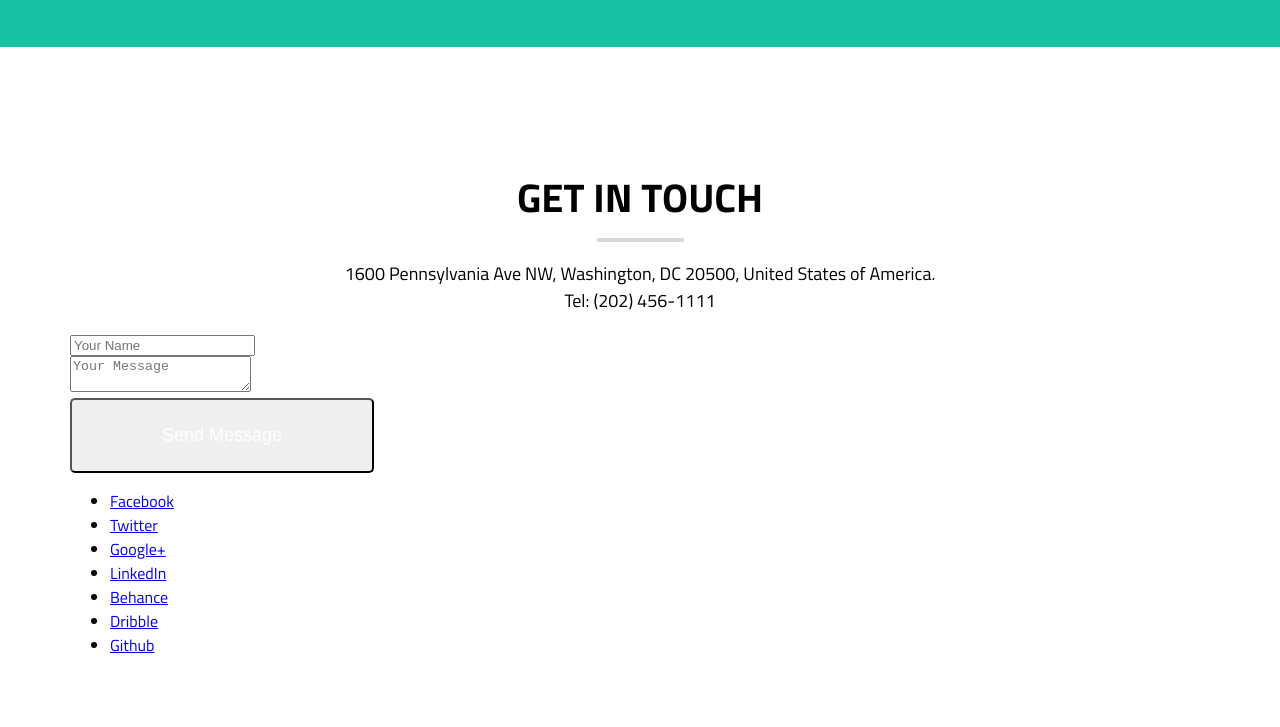
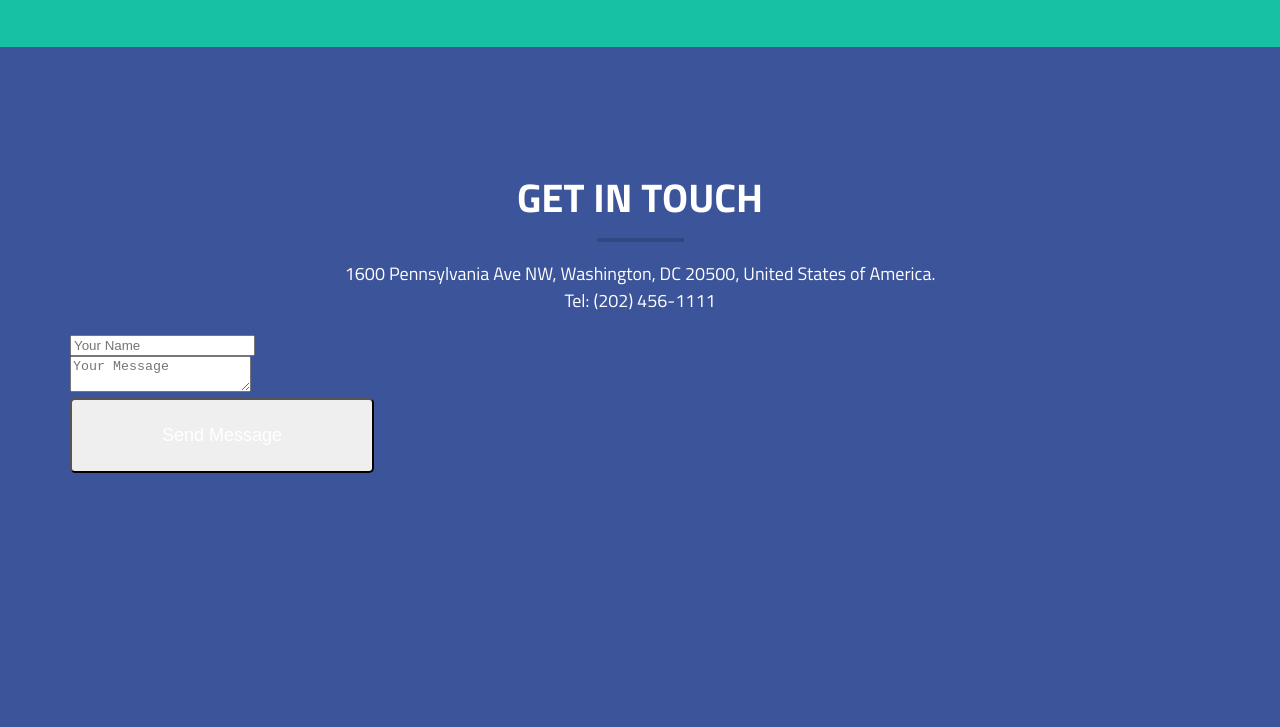
Before and after one commit to JCFlorin/responsiveweb, a plain HTML site: page Cuda.html in a window 1280 px wide. Shown: the part 1293-2020 px from the top of the page. Before the commit the page ends 1966 px from the top, so only its background shows below. Drawn offline with Linux system fonts and the light colour scheme.

Commit message:
Start Section 3

```diff
--- a/styles.css
+++ b/styles.css
@@ -120,3 +120,10 @@ nav ul li a {
     margin-left: auto;
     margin-right: auto;
 }
+
+/* Section 3 */
+#section-3{
+    background-color: #3c5499;
+    min-height: 820px;
+    color:white;
+}
```
